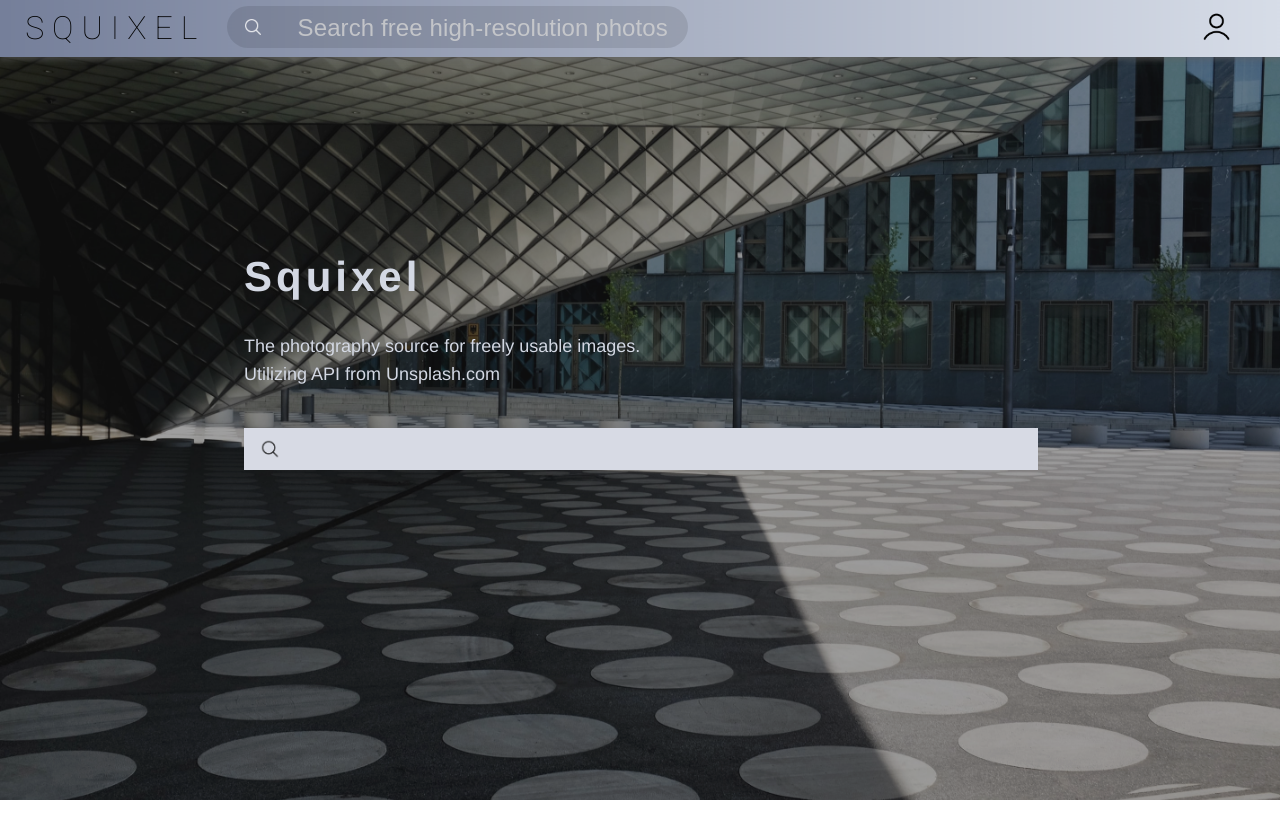
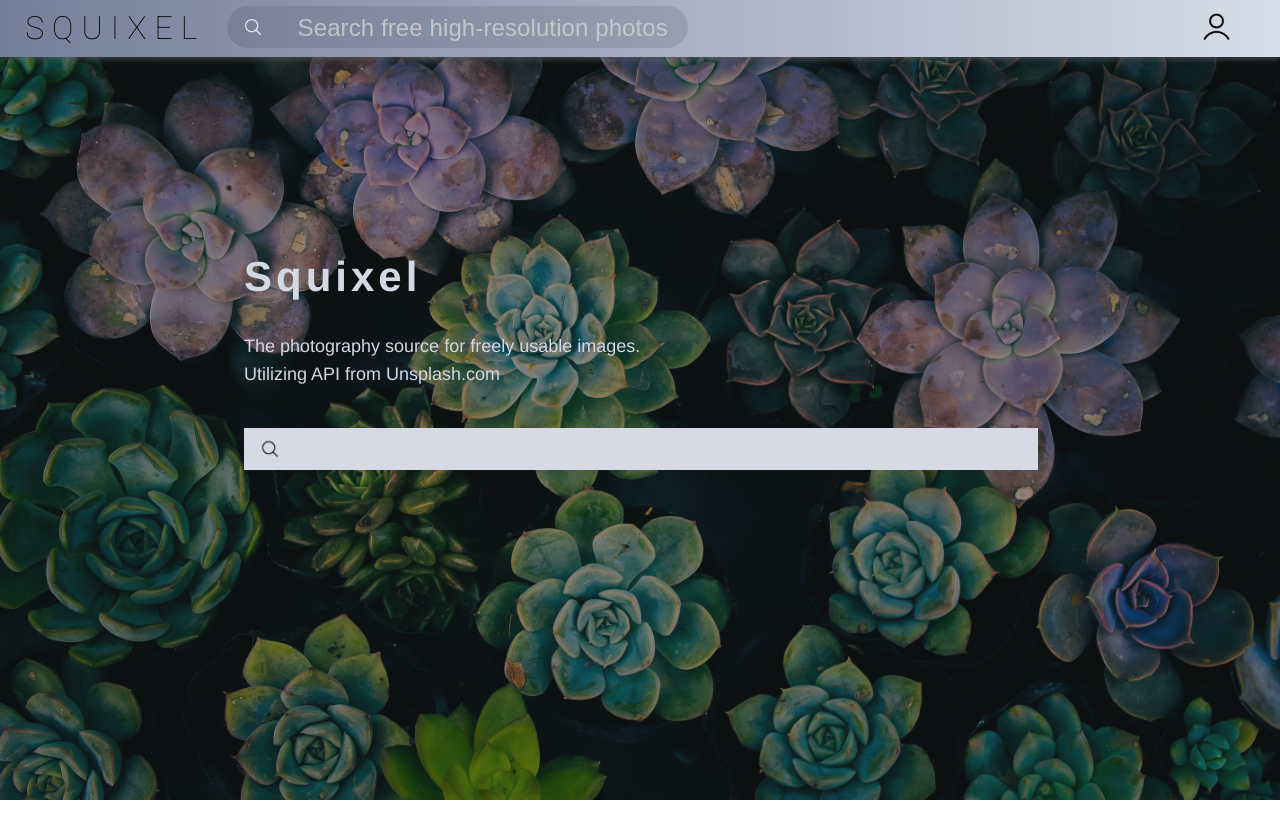
Before and after one commit to spencej4/squixel_3.0, a React (Create React App) app: page / in a window 1280 px wide. Shown: the top 838 px of the page. Built offline with nearby package versions, Linux system fonts and the light colour scheme; what unsplash-js would draw is missing.

Commit message:
updates app.css with background image update

```diff
--- a/src/App.css
+++ b/src/App.css
@@ -949,7 +949,7 @@ hr {
     width: 100%;
     width: 100%;
     height: 100vh;
-    background-image: url('../src/app/img/skyline.jpeg');
+    background-image: url('../src/app/img/succulent.jpeg');
     background-position: center;
     background-repeat: no-repeat;
     background-size: cover;
@@ -1411,7 +1411,7 @@ hr {
   .landing {
     width: 100%;
     height: 100vh;
-    background-image: url('../src/app/img/skyline.jpeg');
+    background-image: url('../src/app/img/succulent.jpeg');
     background-position:  center;
     background-repeat: no-repeat;
     opacity: 0.95;
```
